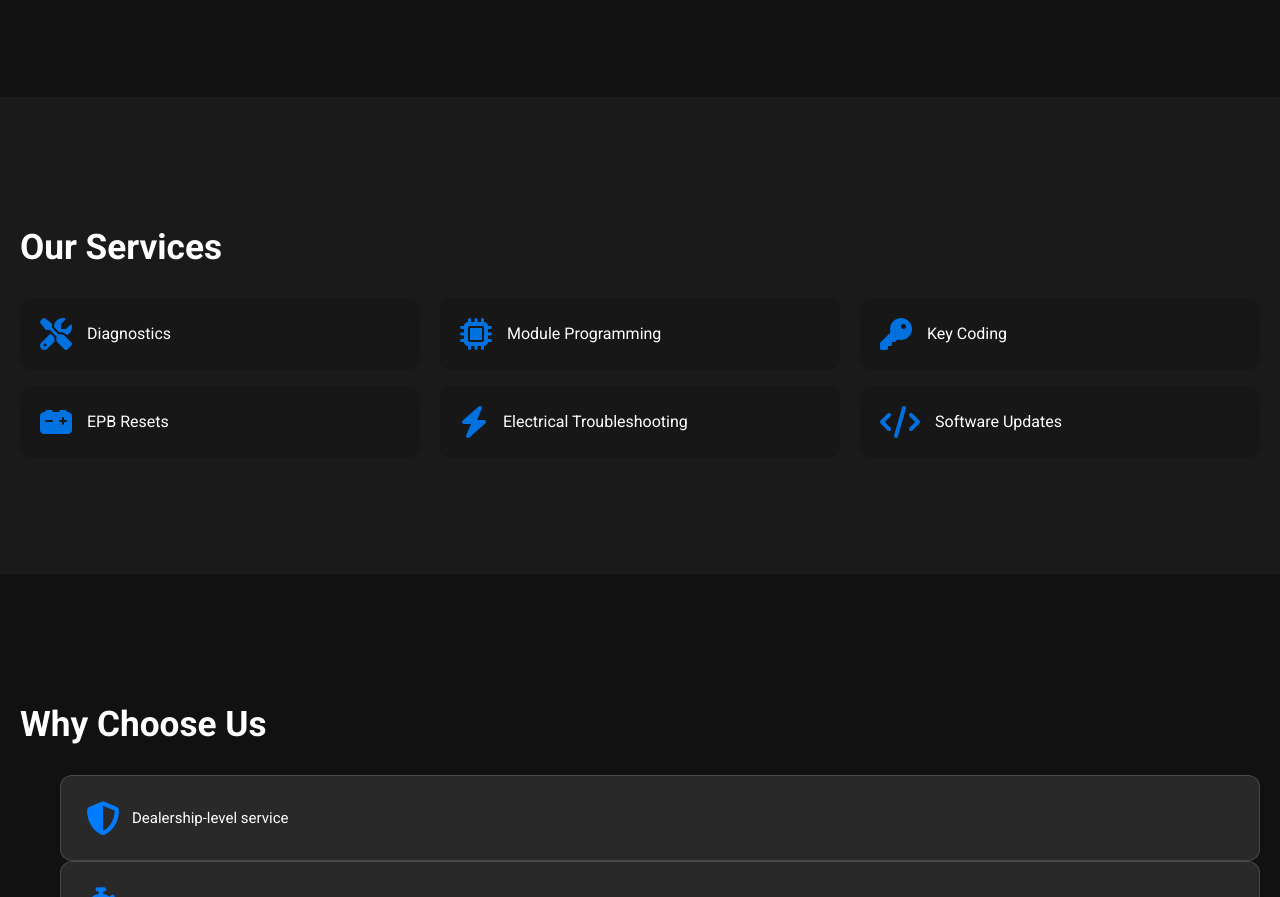
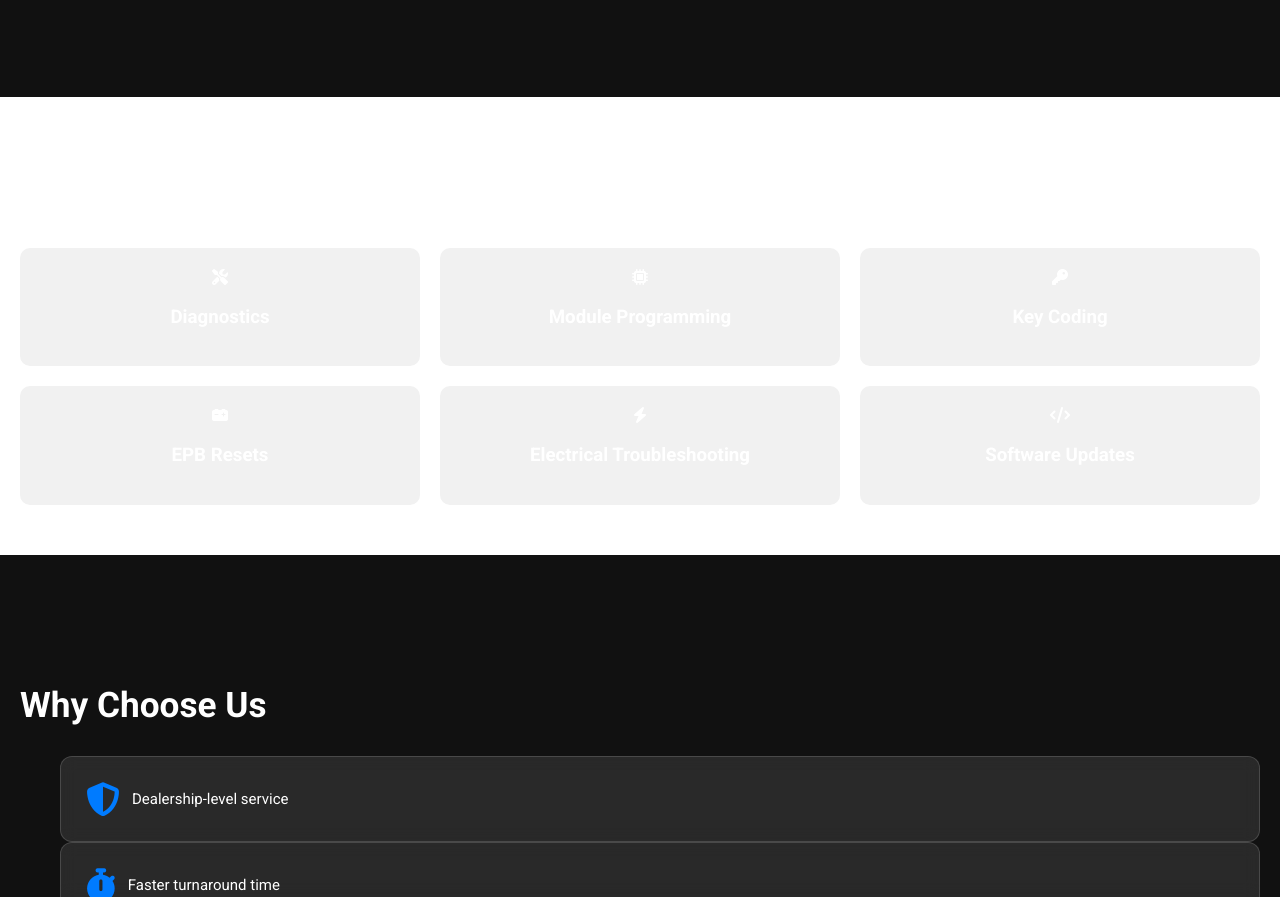
Before and after one commit to Stoner1238/RangeRover_specialist, a plain HTML site: page index.html in a window 1280 px wide. Shown: the part 1005-1902 px from the top of the page. Drawn offline with Linux system fonts and the light colour scheme.

Commit message:
Update index.html

```diff
--- a/index.html
+++ b/index.html
@@ -64,24 +64,20 @@
 
 
 
-  <!-- ===== Services Section ===== -->
-<section id="services">
-  <h2>Our Services</h2>
-
-  <!-- Row 1 -->
-  <ul class="service-row">
-    <li><i class="fas fa-tools"></i> Diagnostics</li>
-    <li><i class="fas fa-microchip"></i> Module Programming</li>
-    <li><i class="fas fa-key"></i> Key Coding</li>
-  </ul>
-
-  <!-- Row 2 -->
-  <ul class="service-row">
-    <li><i class="fas fa-car-battery"></i> EPB Resets</li>
-    <li><i class="fas fa-bolt"></i> Electrical Troubleshooting</li>
-    <li><i class="fas fa-code"></i> Software Updates</li>
-  </ul>
-</section>
+  <!-- Services Section -->
+  <section id="services" style="background-color:#fff; padding:50px 20px;">
+    <h2>Our Services</h2>
+    <div style="display:flex; flex-wrap:wrap; justify-content:center; gap:20px; margin-bottom:20px;">
+      <div style="flex:1 1 250px; text-align:center; padding:20px; border-radius:10px; background:#f1f1f1;"><i class="fas fa-tools"></i><h3>Diagnostics</h3></div>
+      <div style="flex:1 1 250px; text-align:center; padding:20px; border-radius:10px; background:#f1f1f1;"><i class="fas fa-microchip"></i><h3>Module Programming</h3></div>
+      <div style="flex:1 1 250px; text-align:center; padding:20px; border-radius:10px; background:#f1f1f1;"><i class="fas fa-key"></i><h3>Key Coding</h3></div>
+    </div>
+    <div style="display:flex; flex-wrap:wrap; justify-content:center; gap:20px;">
+      <div style="flex:1 1 250px; text-align:center; padding:20px; border-radius:10px; background:#f1f1f1;"><i class="fas fa-car-battery"></i><h3>EPB Resets</h3></div>
+      <div style="flex:1 1 250px; text-align:center; padding:20px; border-radius:10px; background:#f1f1f1;"><i class="fas fa-bolt"></i><h3>Electrical Troubleshooting</h3></div>
+      <div style="flex:1 1 250px; text-align:center; padding:20px; border-radius:10px; background:#f1f1f1;"><i class="fas fa-code"></i><h3>Software Updates</h3></div>
+    </div>
+  </section>
 
 
 
```
